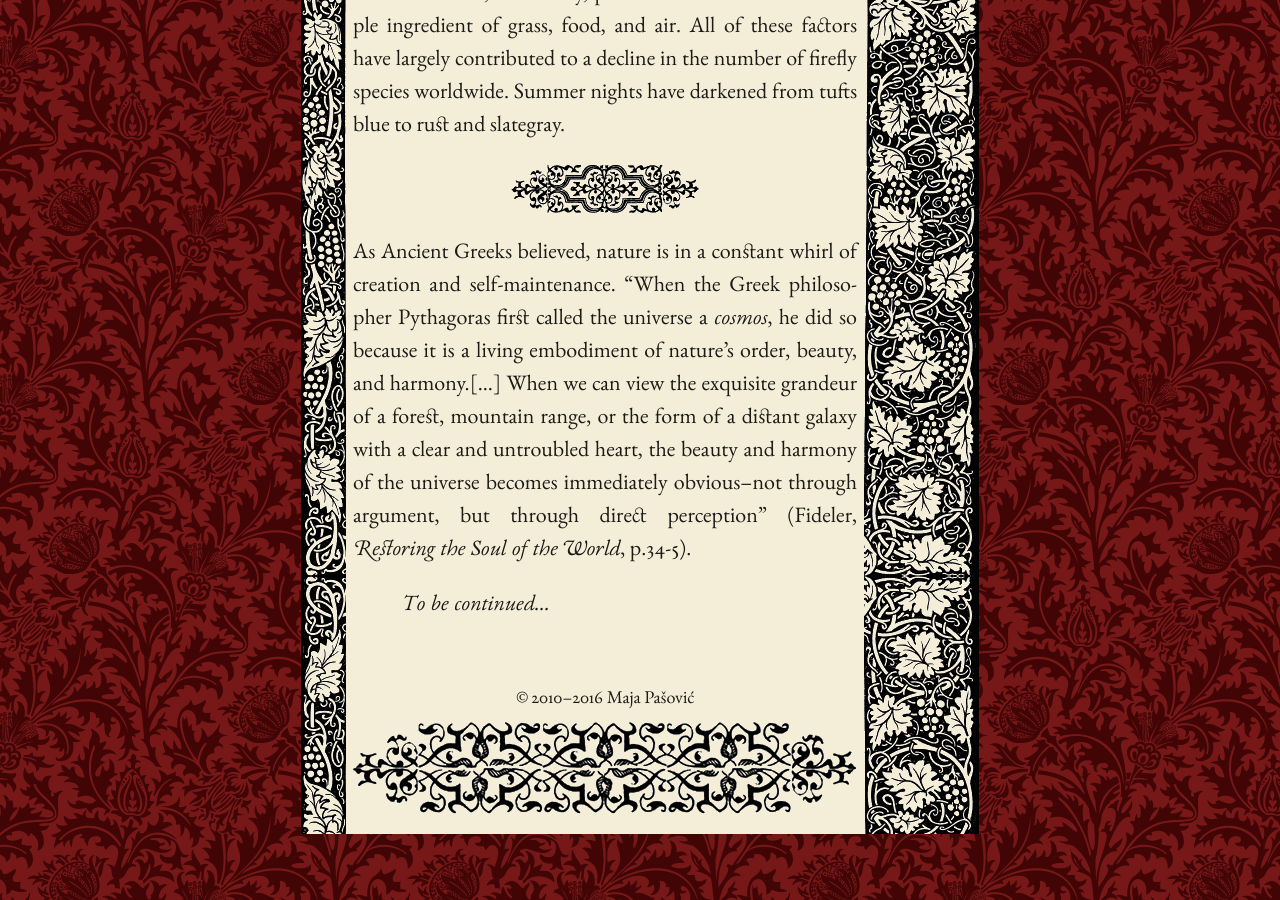
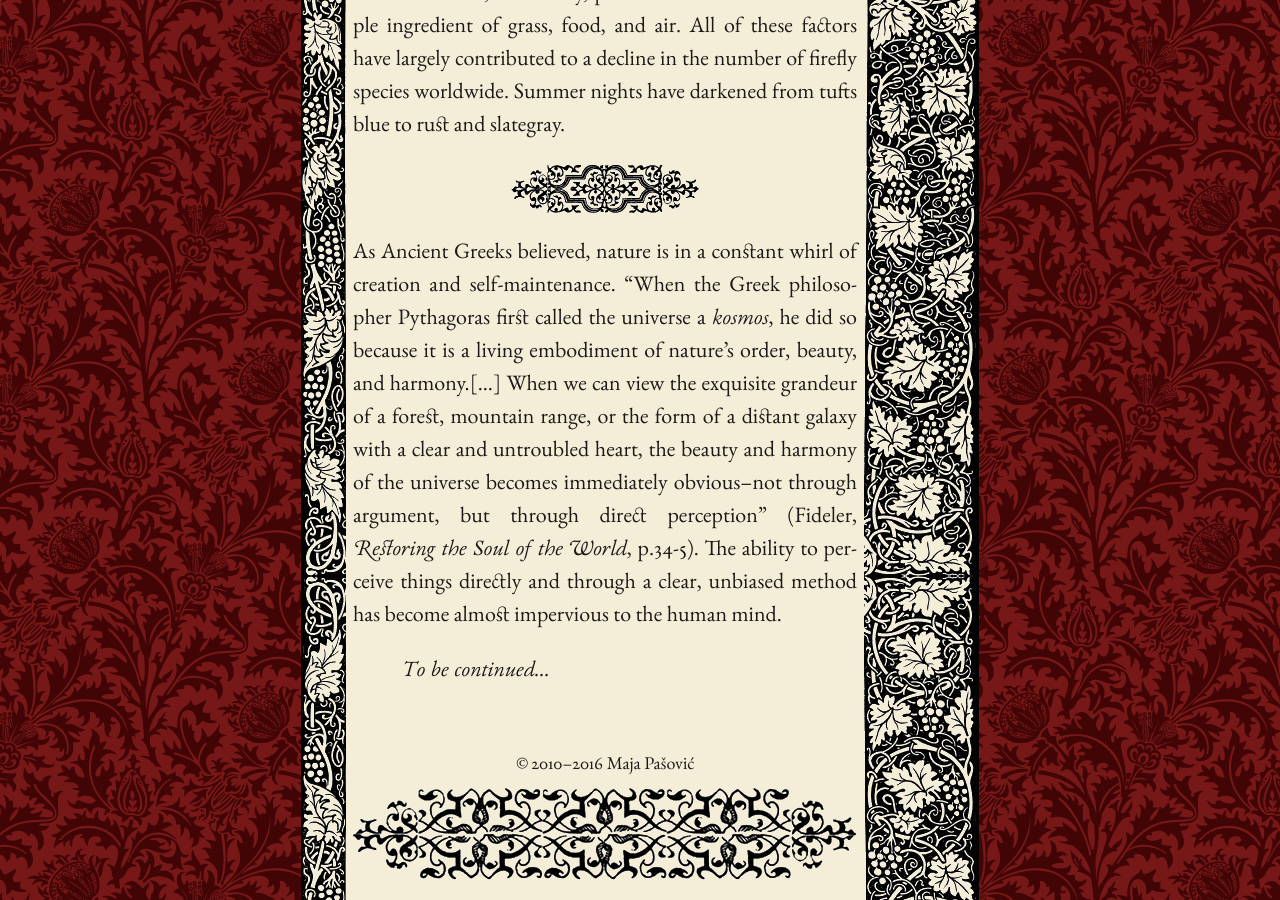
Before and after one commit to mpasovic/majapasovic.org, a Jekyll site: the page built from _posts/2016-07-06-a-lamenting-song-for-fireflies-progressive-destruction-of-the-environment-and-its-consequences.md, in a window 1280 px wide and 900 px high, scrolled down 3372 px. Built offline with Jekyll 4.4.1, drawn with Linux system fonts in a browser that asks for light colours; nearby versions of some CDN libraries.

Commit message:
Updated 2016-07-06-a-lamenting-song-for-fireflies-progressive-destruction-of-the-environment-and-its-consequences.md

```diff
--- a/_posts/2016-07-06-a-lamenting-song-for-fireflies-progressive-destruction-of-the-environment-and-its-consequences.md
+++ b/_posts/2016-07-06-a-lamenting-song-for-fireflies-progressive-destruction-of-the-environment-and-its-consequences.md
@@ -28,6 +28,6 @@ As a child, I wondered if fireflies came out at night from a mysterious land/hab
 Then, one day--after the childhood age has reached the end--reality hits us with its cruel truth: the summer nights that we used to know have changed substantially, and fireflies have started to gradually abandon the human race. Now, the night sky in the cities is not lit up by these luminous insects; instead, it is strewn with the reflection of colossal glowing glass boards, monstrous skyscrapers, and noisy traffic. Even the garlands of trees and flowers in the countryside and forests have been replaced with concrete, bricks and cement mortar; the waterways are being resized and transformed into areas fit for cargo vessels (as scientists have observed, many species of fireflies like to reside close to water); light pollution is on the rise, due to overpopulated cities and increased traffic; and finally, pesticides have become the staple ingredient of grass, food, and air. All of these factors have largely contributed to a decline in the number of firefly species worldwide. Summer nights have darkened from tufts blue to rust and slategray.
 
 *****
-As Ancient Greeks believed, nature is in a constant whirl of creation and self-maintenance. "When the Greek philosopher Pythagoras first called the universe a *cosmos*, he did so because it is a living embodiment of nature's order, beauty, and harmony.[...] When we can view the exquisite grandeur of a forest, mountain range, or the form of a distant galaxy with a clear and untroubled heart, the beauty and harmony of the universe becomes immediately obvious--not through argument, but through direct perception" (Fideler, *Restoring the Soul of the World*, p.34-5).
+As Ancient Greeks believed, nature is in a constant whirl of creation and self-maintenance. "When the Greek philosopher Pythagoras first called the universe a *kosmos*, he did so because it is a living embodiment of nature's order, beauty, and harmony.[...] When we can view the exquisite grandeur of a forest, mountain range, or the form of a distant galaxy with a clear and untroubled heart, the beauty and harmony of the universe becomes immediately obvious--not through argument, but through direct perception" (Fideler, *Restoring the Soul of the World*, p.34-5). The ability to perceive things directly and through a clear, unbiased method has become almost impervious to the human mind.
 
 *To be continued...*
```
